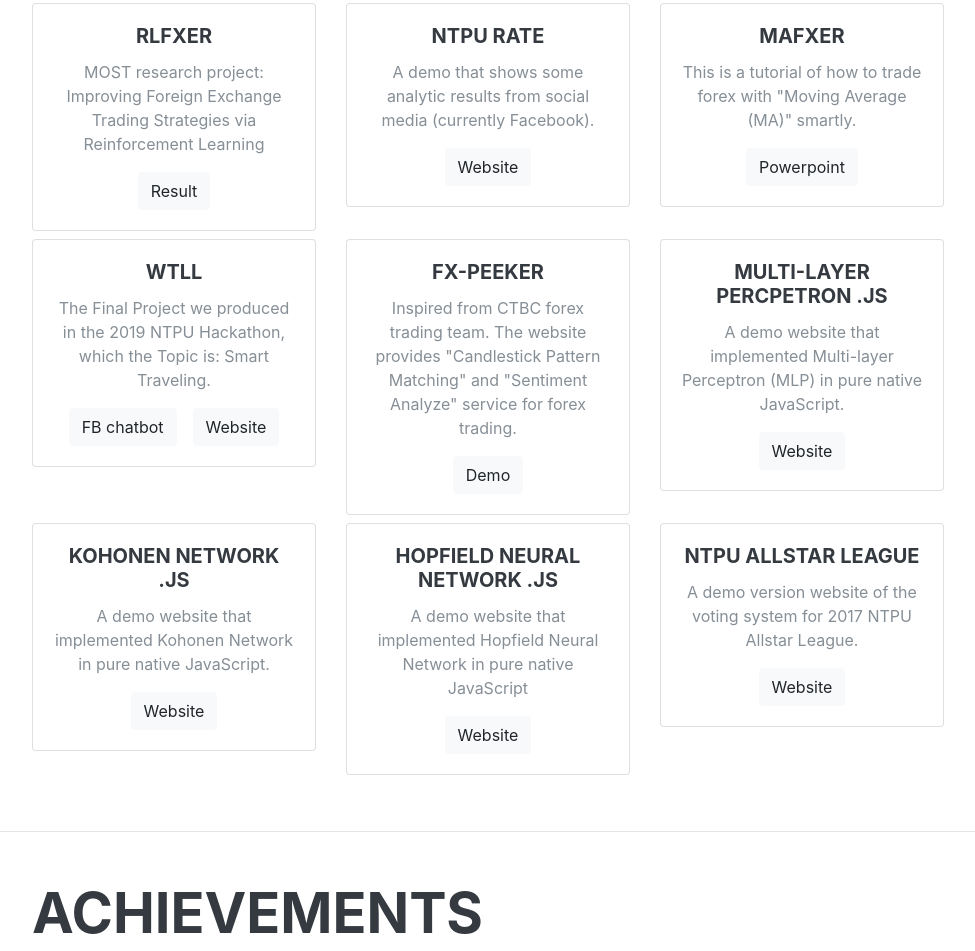
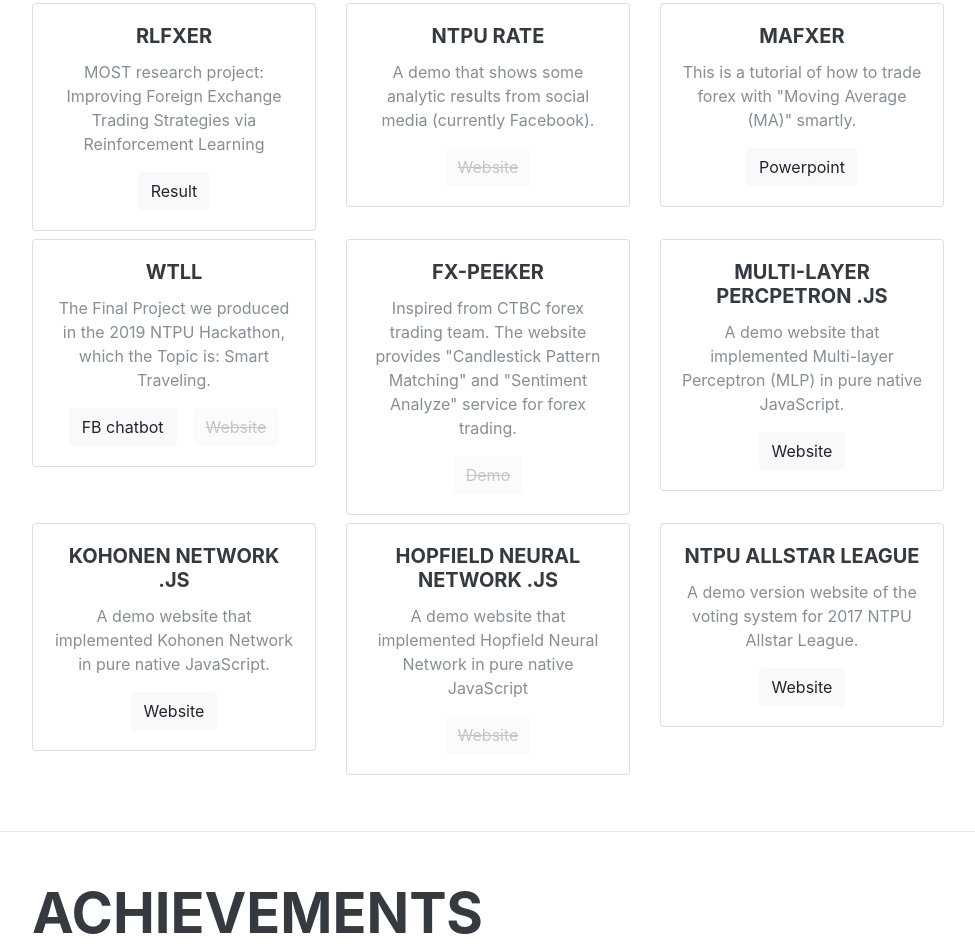
Before and after one commit to RainBoltz/ccwang, a plain HTML site: page index.html in a window 1280 px wide. Shown: the part 2646-3597 px from the top of the page, without its empty margins (288-1263 px from the left). Drawn offline with Linux system fonts and the light colour scheme; a web font is replaced by a local one.

Commit message:
Disabled serveo-hosted applications

```diff
--- a/index.html
+++ b/index.html
@@ -238,7 +238,7 @@
               <div class="card-body">
                 <h5 class="card-title">NTPU Rate</h5>
                 <p class="card-text">A demo that shows some analytic results from social media (currently Facebook).</p>
-                <a href="https://ntpurate.serveo.net/" class="btn btn-light" target="_blank">Website</a>
+                <a href="https://ntpurate.serveo.net/" class="btn btn-light isDisabled" target="_blank">Website</a>
               </div>
             </div>
           </div>
@@ -258,7 +258,7 @@
               <div class="card-body">
                 <h5 class="card-title">WTLL</h5>
                 <p class="card-text">The Final Project we produced in the 2019 NTPU Hackathon, which the Topic is: Smart Traveling.</p>
-                <a href="http://m.me/urWTLL" class="btn btn-light" target="_blank">FB chatbot</a>&emsp;<a href="http://wtll.serveo.net/" class="btn btn-light" target="_blank">Website</a>
+                <a href="http://m.me/urWTLL" class="btn btn-light" target="_blank">FB chatbot</a>&emsp;<a href="http://wtll.serveo.net/" class="btn btn-light isDisabled" target="_blank">Website</a>
               </div>
             </div>
           </div>
@@ -268,7 +268,7 @@
               <div class="card-body">
                 <h5 class="card-title">FX-Peeker</h5>
                 <p class="card-text">Inspired from CTBC forex trading team. The website provides "Candlestick Pattern Matching" and "Sentiment Analyze" service for forex trading.</p>
-                <a href="https://fxpeeker.serveo.net/" class="btn btn-light" target="_blank">Demo</a>
+                <a href="https://fxpeeker.serveo.net/" class="btn btn-light isDisabled" target="_blank">Demo</a>
               </div>
             </div>
           </div>
@@ -298,7 +298,7 @@
               <div class="card-body">
                 <h5 class="card-title">Hopfield Neural Network .JS</h5>
                 <p class="card-text">A demo website that implemented Hopfield Neural Network in pure native JavaScript</p>
-                <a href="https://ccwang-hopfieldnn.serveo.net/" class="btn btn-light" target="_blank">Website</a>
+                <a href="https://ccwang-hopfieldnn.serveo.net/" class="btn btn-light isDisabled" target="_blank">Website</a>
               </div>
             </div>
           </div>
```
